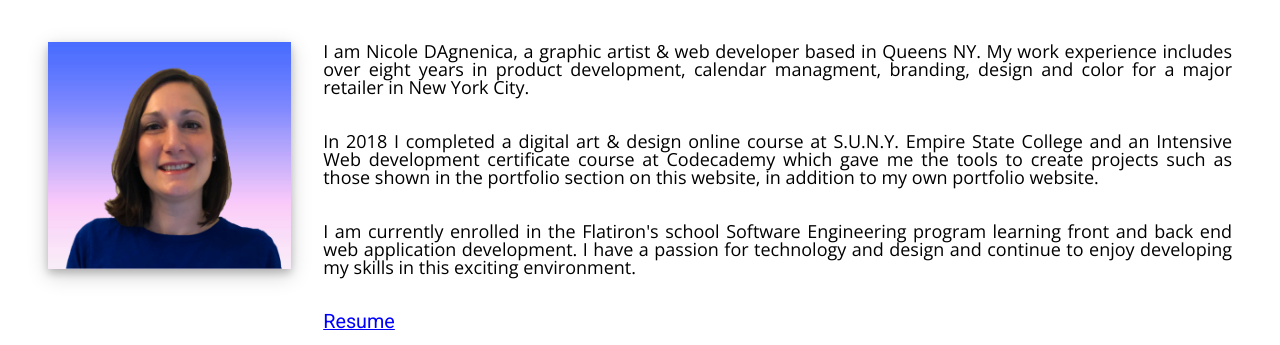
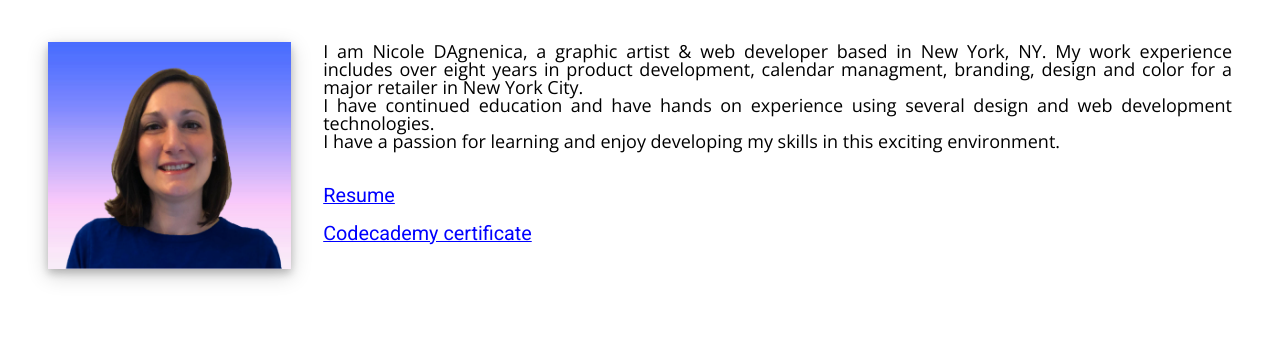
Before and after one commit to nicoledag/Nicole, a plain HTML site: page about.html in a window 1280 px wide. Shown: the part 173-518 px from the top of the page. Drawn offline with nearby package versions, Linux system fonts and the light colour scheme.

Commit message:
Update About me text

```diff
--- a/about.html
+++ b/about.html
@@ -52,13 +52,9 @@
 
     <div class="row1">
       <div class="about-text">
-         <p>I am Nicole DAgnenica, a graphic artist & web developer based in Queens NY.  My work experience includes over eight years in product development, calendar managment, branding, design and color for a major retailer in New York City. </p>
-         <br>
-         <br>
-         <p>In 2018 I completed a digital art & design online course at S.U.N.Y. Empire State College and an Intensive Web development certificate course at Codecademy which gave me the tools to create projects such as those shown in the portfolio section on this website, in addition to my own portfolio website.</p>
-         <br>
-         <br>
-         <p>I am currently enrolled in the Flatiron's school Software Engineering program learning front and back end web application development.  I have a passion for technology and design and continue to enjoy developing my skills in this exciting environment.</p>
+         <p>I am Nicole DAgnenica, a graphic artist & web developer based in New York, NY.  My work experience includes over eight years in product development, calendar managment, branding, design and color for a major retailer in New York City. </p>
+         <p>I have continued education and have hands on experience using several design and web development technologies.  </p>
+         <p>I have a passion for learning and enjoy developing my skills in this exciting environment.</p>
          <br>
          <br>
        <div class="resume">
```
